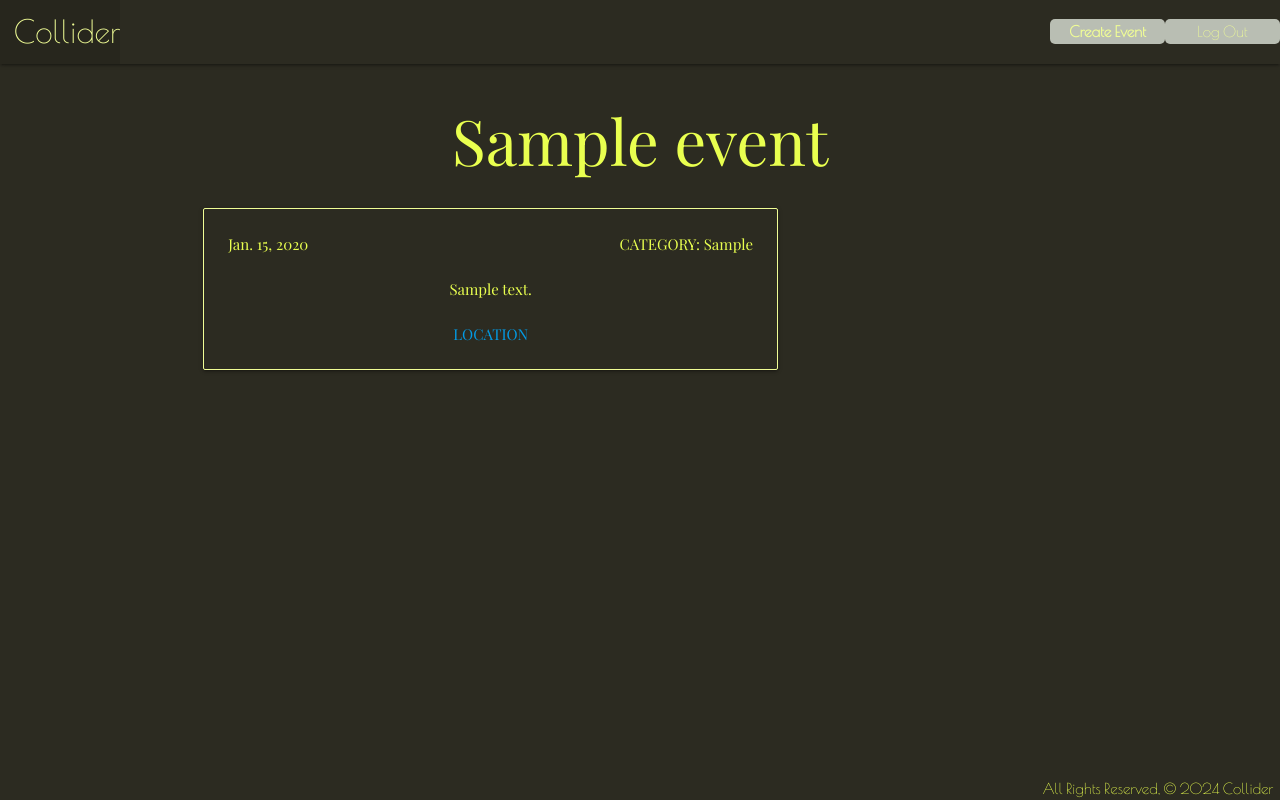
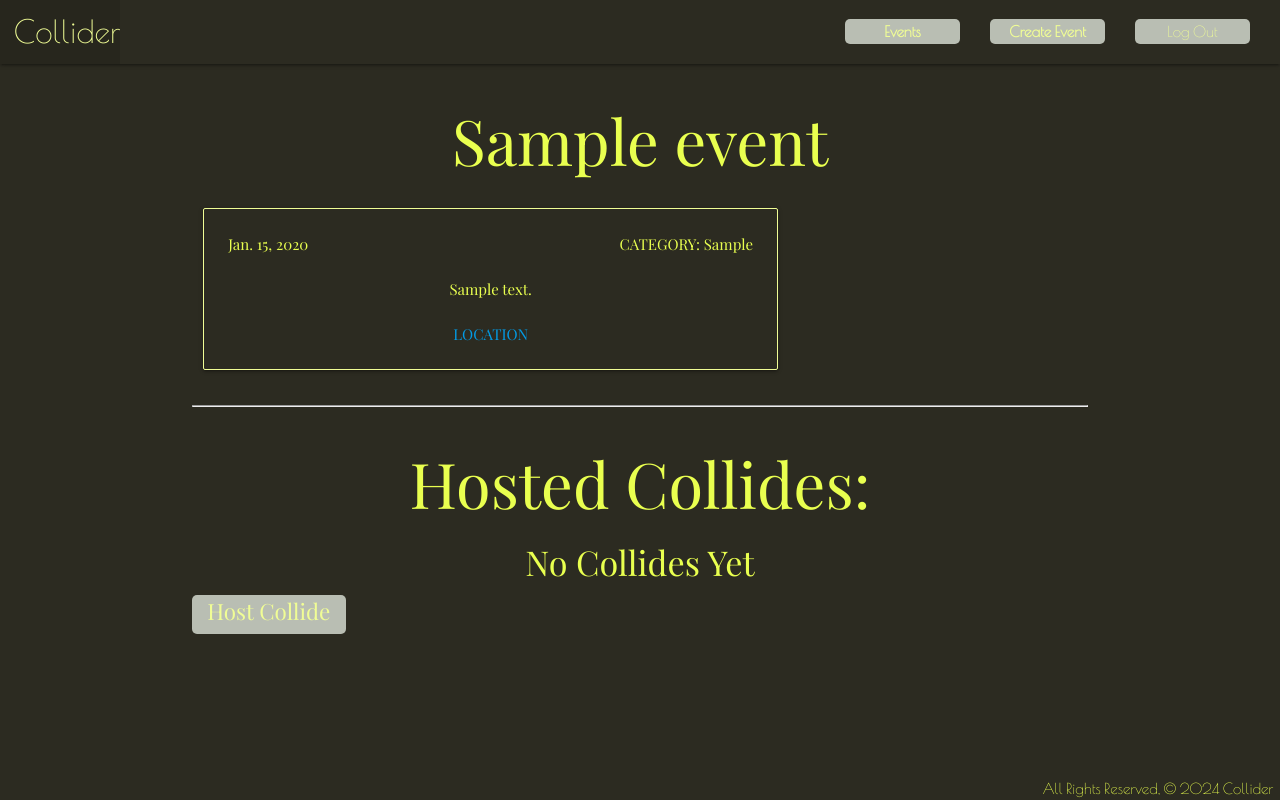
Before and after one commit to Stuartemery96/Collider, a Django app: page /events/1/ in a window 1280 px wide. Run offline with Django 5.2, Linux system fonts and the light colour scheme; a user stored in the database is signed in; tables that the repository leaves empty hold one stand-in row (values such as "Sample post").

Commit message:
collides opn detail page

```diff
--- a/main_app/static/css/style.css
+++ b/main_app/static/css/style.css
@@ -9,6 +9,10 @@ body {
 
 main {
   flex: 1 0 auto;
+}
+
+nav a {
+  margin-right: 2rem;
 }
 
 nav,
@@ -68,3 +72,14 @@ button.submit-link:focus {
 #evt-link {
   color: #F0FD95;
 }
+
+#create-btn {
+  display: inline-block;
+  width: 12vmax;
+  height: 3vmax;
+  background: #B9BEB3;
+  text-align: center;
+  border-radius: 5px;
+  color: #F0FD95;
+  font-size: 1.75vmax;
+}
--- a/main_app/templates/base.html
+++ b/main_app/templates/base.html
@@ -28,6 +28,7 @@
         </ul>
         <ul class="right">
           {% if user.is_authenticated %}
+          <li><a href="{% url 'events_index' %}" class="nav-btn">Events</a></li>
           <li><a href="{% url 'events_create' %}" class="nav-btn">Create Event</a></li>
           <li>
             <a href="#" class="nav-btn">
--- a/main_app/templates/events/detail.html
+++ b/main_app/templates/events/detail.html
@@ -23,5 +23,30 @@
     </div>
   </div>
 </div>
-
+<hr>
+<h1 class="center">Hosted Collides:</h1>
+{% if event.collides.count %}
+{% for collide in collides %}
+<div class="row">
+  <div class="col s8">
+    <div class="card">
+      <div class="card-content">
+        <div class="card-title">
+          <p>
+            {{ collide.host }}
+          </p>
+          <p>
+            {{ collide.host.rating }}
+          </p>
+          <a href="" style="text-decoration: underline;">COLLIDE DETAILS</a>
+        </div>
+      </div>
+    </div>
+  </div>
+</div>
+{% endfor %}
+{% else %}
+<h4 class="center">No Collides Yet</h4>
+{% endif %}
+<a href="" id="create-btn">Host Collide</a>
 {% endblock %}
```
